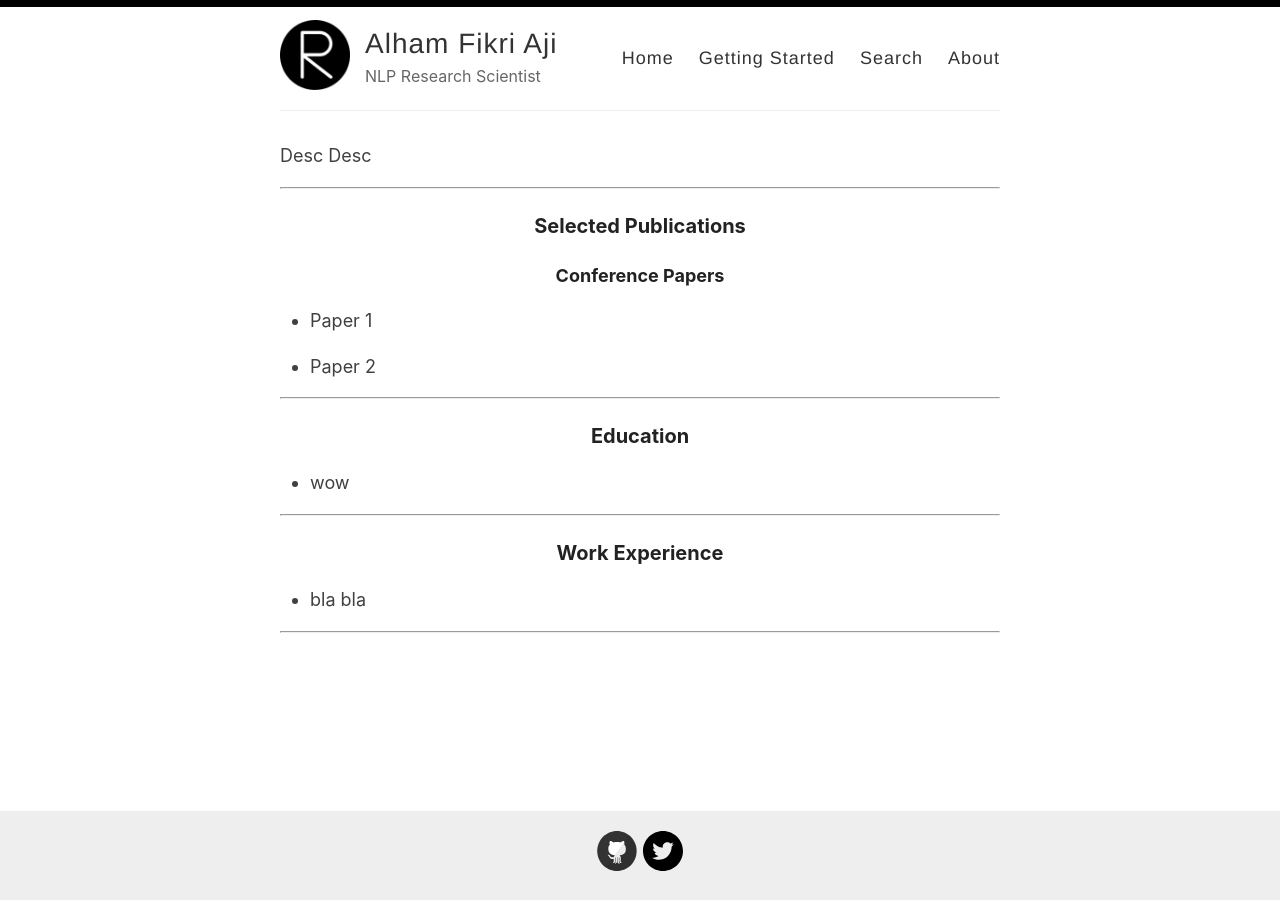
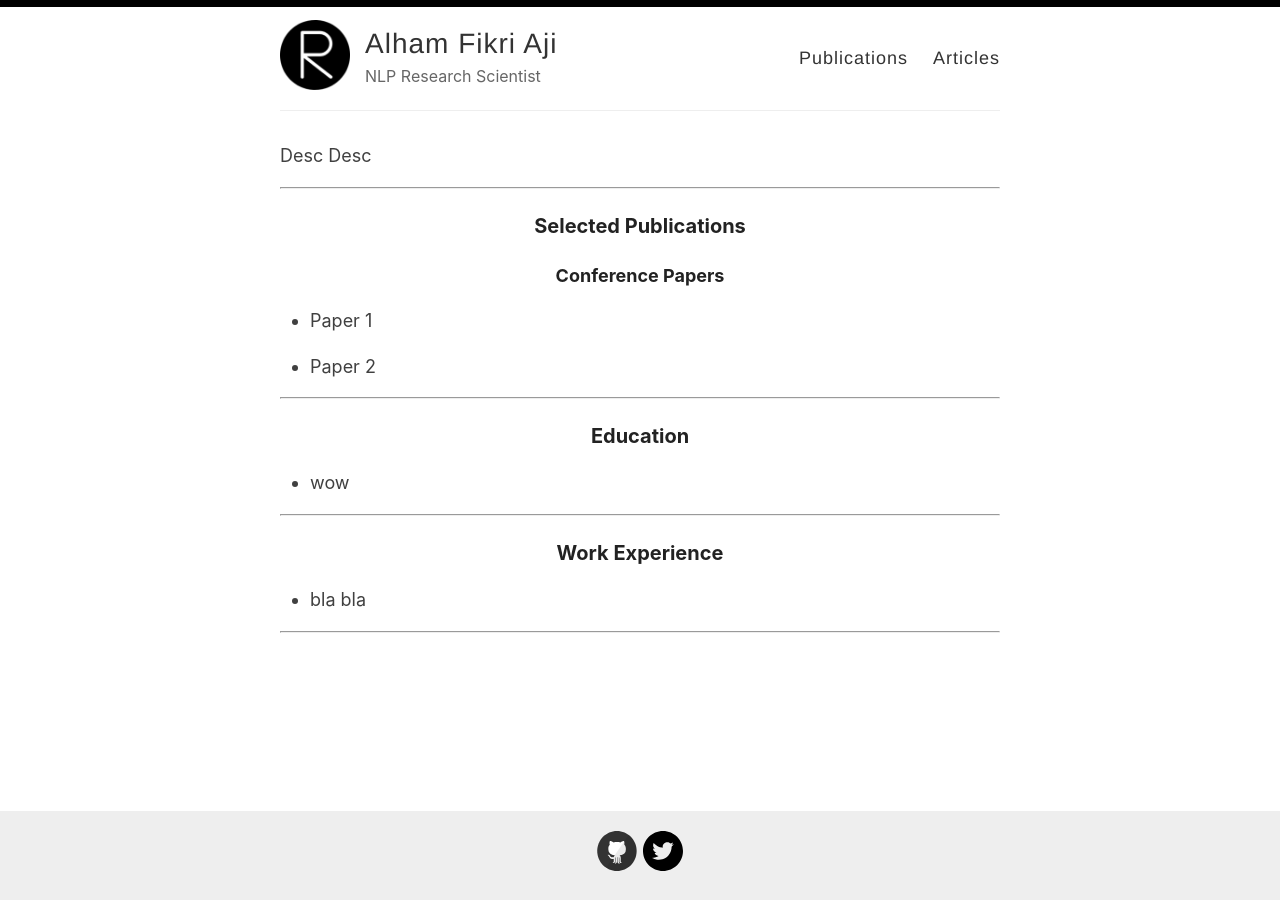
Before and after one commit to afaji/afaji.github.io, a Jekyll site: the page built from index.md, in a window 1280 px wide. Built offline with Jekyll 4.4.1, drawn with Linux system fonts in a browser that asks for light colours.

Commit message:
Update default.html

```diff
--- a/_layouts/default.html
+++ b/_layouts/default.html
@@ -27,10 +27,9 @@
             </div>
 
             <nav>
-              <a href="{{ site.baseurl }}/">Home</a>
-              <a href="{{ site.baseurl }}/getting-started">Getting Started</a>
-              <a href="{{ site.baseurl }}/search">Search</a>
-              <a href="{{ site.baseurl }}/about">About</a>
+              <a href="https://scholar.google.com/citations?user=0Cyfqv4AAAAJ&hl=en&oi=ao">Publications</a>
+              <a href="https://medium.com/@afaji">Articles</a>
+
             </nav>
           </header>
         </div>
```
